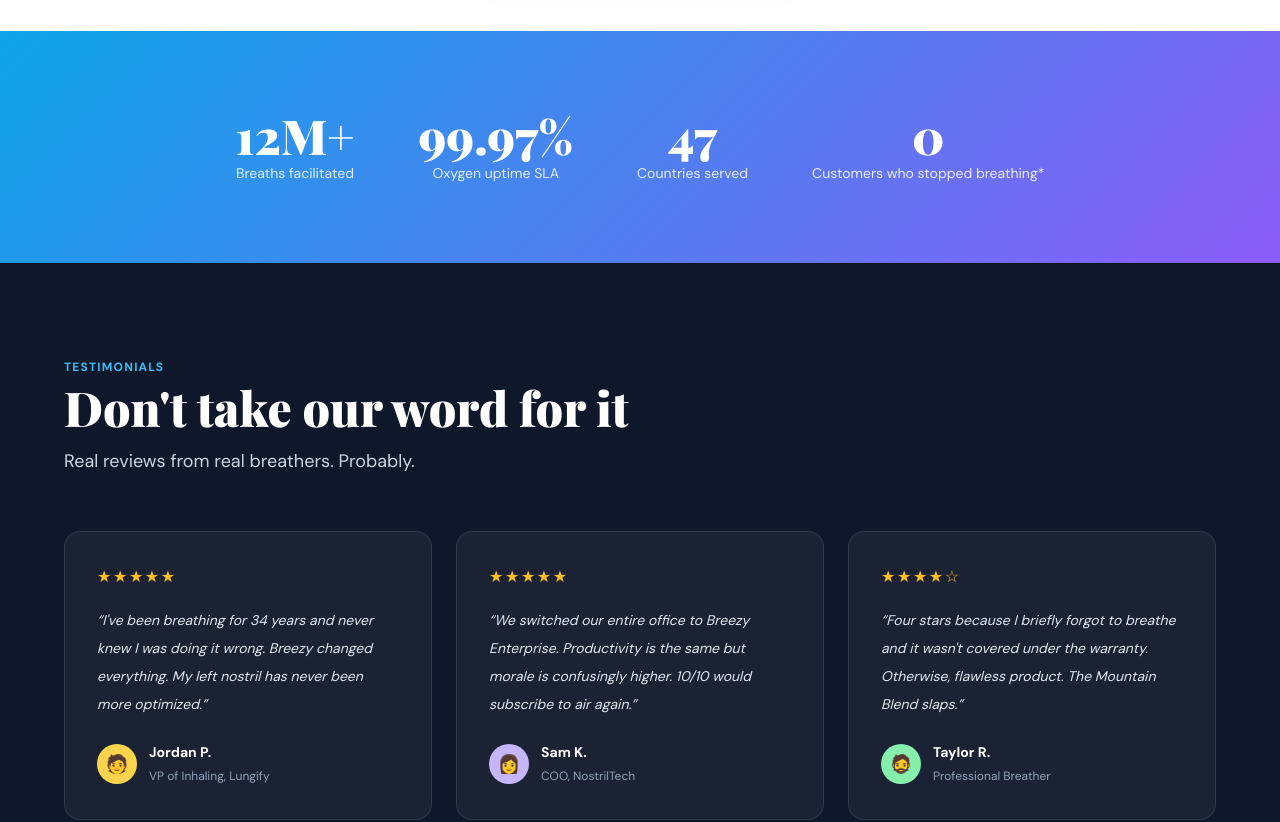
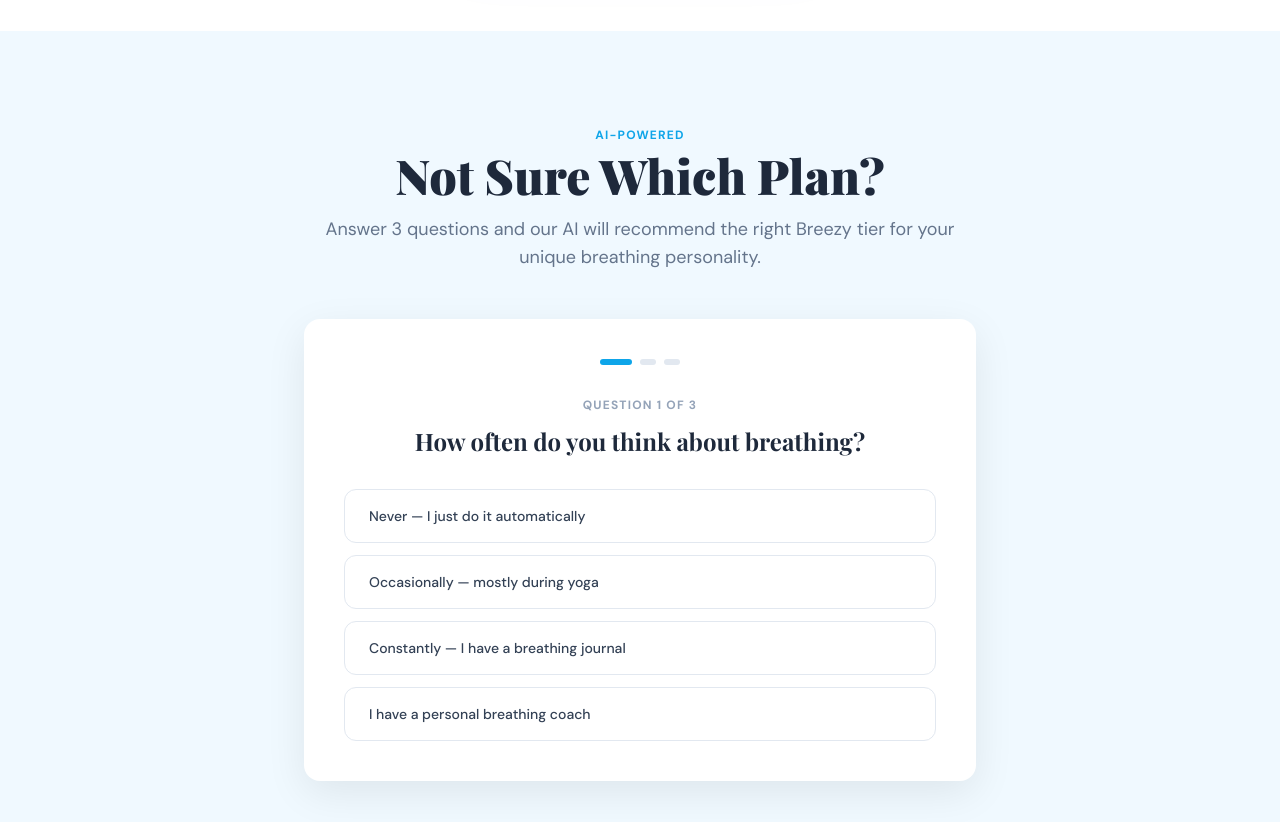
Before and after one commit to swz22/breezy, a Next.js app: page /pricing in a window 1280 px wide. Shown: the part 960-1782 px from the top of the page. Built offline with nearby package versions, Linux system fonts and the light colour scheme.

Commit message:
feat: add AI pricing recommendation quiz with Claude API

```diff
--- a/app/pricing/page.js
+++ b/app/pricing/page.js
@@ -1,105 +1,111 @@
-'use client'
+"use client";
 
-import { useState } from 'react'
-import Link from 'next/link'
+import { useState } from "react";
+import PricingQuiz from "@/components/PricingQuiz";
 
 export default function PricingPage() {
-  const [toast, setToast] = useState('')
+  const [toast, setToast] = useState("");
 
   function showToast(msg) {
-    setToast(msg)
-    setTimeout(() => setToast(''), 3200)
+    setToast(msg);
+    setTimeout(() => setToast(""), 3200);
   }
 
   const plans = [
     {
-      name: 'Casual Breather',
-      desc: 'For the air-curious',
-      price: '9',
+      name: "Casual Breather",
+      desc: "For the air-curious",
+      price: "9",
       features: [
-        'Up to 23,000 breaths/day',
-        'Standard atmospheric blend',
-        'Email support (we may reply)',
-        '1 nostril optimization',
+        "Up to 23,000 breaths/day",
+        "Standard atmospheric blend",
+        "Email support (we may reply)",
+        "1 nostril optimization",
       ],
-      cta: 'Get Started',
+      cta: "Get Started",
       popular: false,
-      onClick: () => showToast('🫁 Welcome aboard, Casual Breather!'),
+      onClick: () => showToast("🫁 Welcome aboard, Casual Breather!"),
     },
     {
-      name: 'Power Inhaler',
-      desc: 'For serious oxygen enthusiasts',
-      price: '29',
+      name: "Power Inhaler",
+      desc: "For serious oxygen enthusiasts",
+      price: "29",
       features: [
-        'Unlimited breaths',
-        '3 premium altitude blends',
-        'Priority support (we will reply)',
-        'Dual-nostril optimization',
-        'Monthly Air Report™',
+        "Unlimited breaths",
+        "3 premium altitude blends",
+        "Priority support (we will reply)",
+        "Dual-nostril optimization",
+        "Monthly Air Report™",
       ],
-      cta: 'Start Free Trial',
+      cta: "Start Free Trial",
       popular: true,
-      onClick: () => showToast('🎉 Power Inhaler activated! Take a deep breath.'),
+      onClick: () => showToast("🎉 Power Inhaler activated! Take a deep breath."),
     },
     {
-      name: 'Enterprise Lung',
-      desc: 'For teams that breathe together',
-      price: '99',
+      name: "Enterprise Lung",
+      desc: "For teams that breathe together",
+      price: "99",
       features: [
-        'Everything in Power Inhaler',
-        'Dedicated Air Account Manager',
-        'Custom scent profiles',
-        'SSO (Single Sniff-On)',
-        'SLA: 99.9% oxygen uptime',
+        "Everything in Power Inhaler",
+        "Dedicated Air Account Manager",
+        "Custom scent profiles",
+        "SSO (Single Sniff-On)",
+        "SLA: 99.9% oxygen uptime",
       ],
-      cta: 'Contact Sales',
+      cta: "Contact Sales",
       popular: false,
-      onClick: () => showToast('📞 Our Air Sales team will reach out within 1 business breath.'),
+      onClick: () => showToast("📞 Our Air Sales team will reach out within 1 business breath."),
     },
-  ]
+  ];
 
   const stats = [
-    { value: '12M+', label: 'Breaths facilitated' },
-    { value: '99.97%', label: 'Oxygen uptime SLA' },
-    { value: '47', label: 'Countries served' },
-    { value: '0', label: 'Customers who stopped breathing*' },
-  ]
+    { value: "12M+", label: "Breaths facilitated" },
+    { value: "99.97%", label: "Oxygen uptime SLA" },
+    { value: "47", label: "Countries served" },
+    { value: "0", label: "Customers who stopped breathing*" },
+  ];
 
   const testimonials = [
     {
       stars: 5,
-      quote: 'I\'ve been breathing for 34 years and never knew I was doing it wrong. Breezy changed everything. My left nostril has never been more optimized.',
-      name: 'Jordan P.',
-      role: 'VP of Inhaling, Lungify',
-      avatar: '🧑',
-      bg: '#fcd34d',
+      quote:
+        "I've been breathing for 34 years and never knew I was doing it wrong. Breezy changed everything. My left nostril has never been more optimized.",
+      name: "Jordan P.",
+      role: "VP of Inhaling, Lungify",
+      avatar: "🧑",
+      bg: "#fcd34d",
     },
     {
       stars: 5,
-      quote: 'We switched our entire office to Breezy Enterprise. Productivity is the same but morale is confusingly higher. 10/10 would subscribe to air again.',
-      name: 'Sam K.',
-      role: 'COO, NostrilTech',
-      avatar: '👩',
-      bg: '#c4b5fd',
+      quote:
+        "We switched our entire office to Breezy Enterprise. Productivity is the same but morale is confusingly higher. 10/10 would subscribe to air again.",
+      name: "Sam K.",
+      role: "COO, NostrilTech",
+      avatar: "👩",
+      bg: "#c4b5fd",
     },
     {
       stars: 4,
-      quote: 'Four stars because I briefly forgot to breathe and it wasn\'t covered under the warranty. Otherwise, flawless product. The Mountain Blend slaps.',
-      name: 'Taylor R.',
-      role: 'Professional Breather',
-      avatar: '🧔',
-      bg: '#86efac',
+      quote:
+        "Four stars because I briefly forgot to breathe and it wasn't covered under the warranty. Otherwise, flawless product. The Mountain Blend slaps.",
+      name: "Taylor R.",
+      role: "Professional Breather",
+      avatar: "🧔",
+      bg: "#86efac",
     },
-  ]
+  ];
 
   return (
     <main>
-
       {/* PRICING */}
       <section className="bg-white py-24 px-6" id="pricing">
         <div className="max-w-6xl mx-auto text-center">
-          <div className="text-xs uppercase tracking-widest text-sky-500 font-bold mb-2">Pricing</div>
-          <h1 className="font-serif font-black text-4xl md:text-5xl mb-4">Choose your atmosphere</h1>
+          <div className="text-xs uppercase tracking-widest text-sky-500 font-bold mb-2">
+            Pricing
+          </div>
+          <h1 className="font-serif font-black text-4xl md:text-5xl mb-4">
+            Choose your atmosphere
+          </h1>
           <p className="text-slate-500 text-lg max-w-xl mx-auto mb-14">
             All plans include unlimited access to Earth&apos;s atmosphere (terms apply).
           </p>
@@ -109,8 +115,8 @@
                 key={plan.name}
                 className={`relative border rounded-2xl p-9 text-left hover:-translate-y-1 transition-all ${
                   plan.popular
-                    ? 'border-sky-400 shadow-xl shadow-sky-500/10 ring-1 ring-sky-400'
-                    : 'border-slate-200'
+                    ? "border-sky-400 shadow-xl shadow-sky-500/10 ring-1 ring-sky-400"
+                    : "border-slate-200"
                 }`}
               >
                 {plan.popular && (
@@ -137,8 +143,8 @@
                   onClick={plan.onClick}
                   className={`w-full py-3.5 rounded-full font-semibold text-sm transition-all ${
                     plan.popular
-                      ? 'bg-sky-500 hover:bg-sky-600 text-white shadow-lg shadow-sky-500/30'
-                      : 'bg-white border border-slate-200 text-slate-700 hover:border-sky-300 hover:bg-sky-50'
+                      ? "bg-sky-500 hover:bg-sky-600 text-white shadow-lg shadow-sky-500/30"
+                      : "bg-white border border-slate-200 text-slate-700 hover:border-sky-300 hover:bg-sky-50"
                   }`}
                 >
                   {plan.cta}
@@ -149,10 +155,13 @@
         </div>
       </section>
 
+      {/* AI QUIZ */}
+      <PricingQuiz />
+
       {/* STATS */}
       <section
         className="py-20 px-6 text-white text-center"
-        style={{ background: 'linear-gradient(135deg, #0ea5e9, #8b5cf6)' }}
+        style={{ background: "linear-gradient(135deg, #0ea5e9, #8b5cf6)" }}
       >
         <div className="max-w-5xl mx-auto flex flex-wrap justify-center gap-16">
           {stats.map((s) => (
@@ -167,19 +176,21 @@
       {/* TESTIMONIALS */}
       <section className="bg-slate-900 py-24 px-6" id="testimonials">
         <div className="max-w-6xl mx-auto">
-          <div className="text-xs uppercase tracking-widest text-sky-400 font-bold mb-2">Testimonials</div>
+          <div className="text-xs uppercase tracking-widest text-sky-400 font-bold mb-2">
+            Testimonials
+          </div>
           <h2 className="font-serif font-black text-4xl md:text-5xl text-white mb-4">
             Don&apos;t take our word for it
           </h2>
-          <p className="text-slate-300 text-lg mb-14">Real reviews from real breathers. Probably.</p>
+          <p className="text-slate-300 text-lg mb-14">
+            Real reviews from real breathers. Probably.
+          </p>
           <div className="grid grid-cols-1 md:grid-cols-3 gap-6">
             {testimonials.map((t) => (
-              <div
-                key={t.name}
-                className="bg-white/5 border border-white/10 rounded-2xl p-8"
-              >
+              <div key={t.name} className="bg-white/5 border border-white/10 rounded-2xl p-8">
                 <div className="text-amber-400 tracking-widest mb-4">
-                  {'★'.repeat(t.stars)}{'☆'.repeat(5 - t.stars)}
+                  {"★".repeat(t.stars)}
+                  {"☆".repeat(5 - t.stars)}
                 </div>
                 <blockquote className="text-slate-200 text-sm leading-7 italic mb-6">
                   &ldquo;{t.quote}&rdquo;
@@ -208,7 +219,6 @@
           {toast}
         </div>
       )}
-
     </main>
-  )
+  );
 }
--- /dev/null
+++ b/components/PricingQuiz.js
@@ -0,0 +1,199 @@
+"use client";
+
+import { useState } from "react";
+import Link from "next/link";
+
+const questions = [
+  {
+    key: "q1",
+    question: "How often do you think about breathing?",
+    options: [
+      "Never — I just do it automatically",
+      "Occasionally — mostly during yoga",
+      "Constantly — I have a breathing journal",
+      "I have a personal breathing coach",
+    ],
+  },
+  {
+    key: "q2",
+    question: "How would you describe your current air situation?",
+    options: [
+      "Basic — just whatever is outside",
+      "Upgrading — I bought a plant once",
+      "Premium — I only breathe near mountains",
+      "Corporate — my team needs air too",
+    ],
+  },
+  {
+    key: "q3",
+    question: "How many nostrils do you primarily use?",
+    options: [
+      "Just the one — I have a system",
+      "Both — I'm not a monster",
+      "Alternating — for optimal airflow",
+      "All of them — I am an enterprise customer",
+    ],
+  },
+];
+
+const planLinks = {
+  "Casual Breather": "/pricing#pricing",
+  "Power Inhaler": "/pricing#pricing",
+  "Enterprise Lung": "/pricing#pricing",
+};
+
+const planColors = {
+  "Casual Breather": "from-sky-400 to-sky-600",
+  "Power Inhaler": "from-sky-500 to-violet-500",
+  "Enterprise Lung": "from-violet-500 to-violet-700",
+};
+
+export default function PricingQuiz() {
+  const [step, setStep] = useState(0);
+  const [answers, setAnswers] = useState({});
+  const [loading, setLoading] = useState(false);
+  const [result, setResult] = useState(null);
+  const [error, setError] = useState("");
+
+  function handleAnswer(key, value) {
+    const updated = { ...answers, [key]: value };
+    setAnswers(updated);
+
+    if (step < questions.length - 1) {
+      setStep(step + 1);
+    } else {
+      submitQuiz(updated);
+    }
+  }
+
+  async function submitQuiz(finalAnswers) {
+    setLoading(true);
+    setError("");
+    try {
+      const res = await fetch("/api/recommend", {
+        method: "POST",
+        headers: { "Content-Type": "application/json" },
+        body: JSON.stringify({ answers: finalAnswers }),
+      });
+      const data = await res.json();
+      if (data.error) {
+        setError(data.error);
+      } else {
+        setResult(data);
+      }
+    } catch {
+      setError("Something went wrong. Please try again.");
+    } finally {
+      setLoading(false);
+    }
+  }
+
+  function reset() {
+    setStep(0);
+    setAnswers({});
+    setResult(null);
+    setError("");
+    setLoading(false);
+  }
+
+  const current = questions[step];
+
+  return (
+    <section className="bg-sky-50 py-24 px-6" id="quiz">
+      <div className="max-w-2xl mx-auto text-center">
+        <div className="text-xs uppercase tracking-widest text-sky-500 font-bold mb-2">
+          AI-Powered
+        </div>
+        <h2 className="font-serif font-black text-4xl md:text-5xl mb-4">Not Sure Which Plan?</h2>
+        <p className="text-slate-500 text-lg mb-12">
+          Answer 3 questions and our AI will recommend the right Breezy tier for your unique
+          breathing personality.
+        </p>
+
+        <div className="bg-white rounded-2xl shadow-lg p-10">
+          {/* Quiz */}
+          {!loading && !result && !error && (
+            <>
+              <div className="flex justify-center gap-2 mb-8">
+                {questions.map((_, i) => (
+                  <div
+                    key={i}
+                    className={`h-1.5 rounded-full transition-all duration-300 ${
+                      i <= step ? "bg-sky-500 w-8" : "bg-slate-200 w-4"
+                    }`}
+                  />
+                ))}
+              </div>
+              <p className="text-xs uppercase tracking-widest text-slate-400 font-semibold mb-3">
+                Question {step + 1} of {questions.length}
+              </p>
+              <h3 className="font-serif font-bold text-2xl mb-8">{current.question}</h3>
+              <div className="flex flex-col gap-3">
+                {current.options.map((option) => (
+                  <button
+                    key={option}
+                    onClick={() => handleAnswer(current.key, option)}
+                    className="w-full text-left px-6 py-4 rounded-xl border border-slate-200 text-slate-700 text-sm font-medium hover:border-sky-400 hover:bg-sky-50 hover:text-sky-600 transition-all"
+                  >
+                    {option}
+                  </button>
+                ))}
+              </div>
+            </>
+          )}
+
+          {/* Loading */}
+          {loading && (
+            <div className="py-12 flex flex-col items-center gap-4">
+              <div className="w-12 h-12 rounded-full border-4 border-sky-200 border-t-sky-500 animate-spin" />
+              <p className="text-slate-500 text-sm">Consulting our Air Sommeliers...</p>
+            </div>
+          )}
+
+          {/* Result */}
+          {result && !loading && (
+            <div className="py-4">
+              <div className="text-4xl mb-4">🎉</div>
+              <p className="text-xs uppercase tracking-widest text-slate-400 font-semibold mb-2">
+                Your Perfect Plan
+              </p>
+              <h3
+                className={`font-serif font-black text-3xl mb-4 bg-gradient-to-br ${planColors[result.plan]} bg-clip-text text-transparent`}
+              >
+                {result.plan}
+              </h3>
+              <p className="text-slate-600 text-sm leading-7 mb-8">{result.reason}</p>
+              <div className="flex flex-col sm:flex-row gap-3 justify-center">
+                <a
+                  href="#pricing"
+                  className="bg-sky-500 hover:bg-sky-600 text-white font-semibold px-8 py-3.5 rounded-full transition-all hover:-translate-y-0.5 shadow-lg shadow-sky-500/30 text-sm"
+                >
+                  See My Plan →
+                </a>
+                <button
+                  onClick={reset}
+                  className="bg-white text-slate-600 font-semibold px-8 py-3.5 rounded-full border border-slate-200 hover:border-sky-300 hover:bg-sky-50 transition-all text-sm"
+                >
+                  Retake Quiz
+                </button>
+              </div>
+            </div>
+          )}
+
+          {/* Error */}
+          {error && !loading && (
+            <div className="py-8">
+              <p className="text-slate-500 mb-6">{error}</p>
+              <button
+                onClick={reset}
+                className="bg-sky-500 hover:bg-sky-600 text-white font-semibold px-8 py-3.5 rounded-full transition-all text-sm"
+              >
+                Try Again
+              </button>
+            </div>
+          )}
+        </div>
+      </div>
+    </section>
+  );
+}
```
Also changed, not shown: app/api/recommend/route.js (added, +47 -0 lines), package.json (+6 -5 lines), 1 other file (tests, documents, lock files or other folders).
